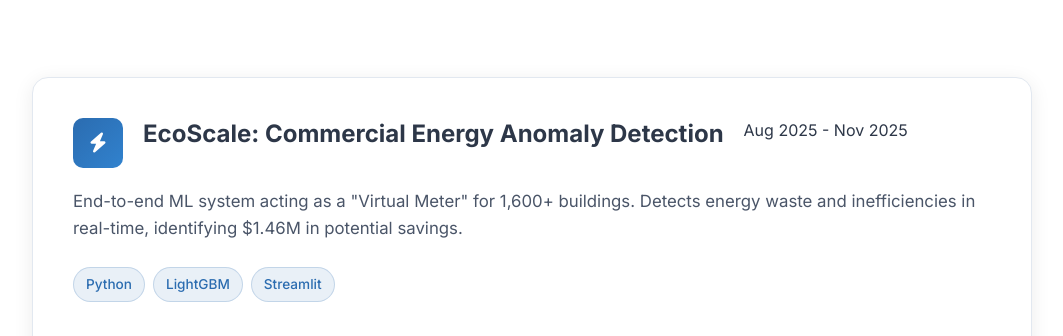
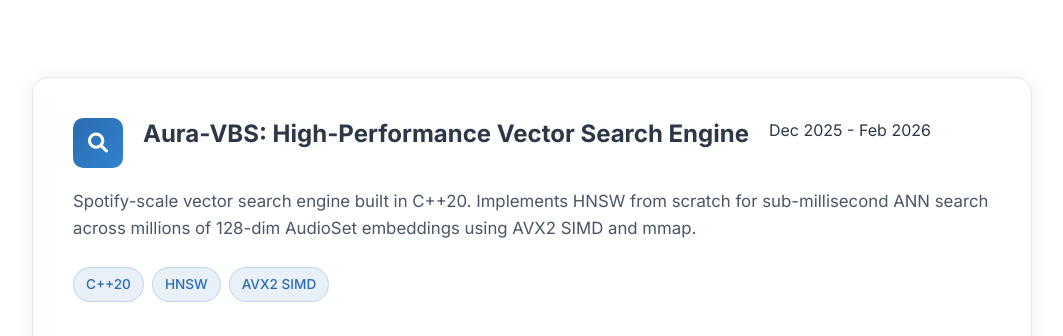
Before and after one commit to youni20/portfolio, a plain HTML site: page index.html in a window 1280 px wide. Shown: the part 6657-6993 px from the top of the page, without its empty margins (108-1171 px from the left). Drawn offline with Linux system fonts and the light colour scheme.

Commit message:
feat: Add Aura-VBS project to portfolio, including its data object and display card.

```diff
--- a/index.html
+++ b/index.html
@@ -415,6 +415,29 @@
                 <h2 class="section-title">Featured Projects</h2>
             </div>
             <div class="projects-grid">
+                <!-- Aura-VBS -->
+                <div class="project-card" data-project="aura-vbs">
+                    <div class="project-content">
+                        <div class="project-header">
+                            <div class="project-icon"><i class="fas fa-search"></i></div>
+                            <h3>Aura-VBS: High-Performance Vector Search Engine</h3>
+                            <span class="project-date">Dec 2025 - Feb 2026</span>
+                        </div>
+                        <p class="project-description">Spotify-scale vector search engine built in C++20. Implements
+                            HNSW from scratch for sub-millisecond ANN search across millions of 128-dim AudioSet
+                            embeddings using AVX2 SIMD and mmap.</p>
+                        <div class="project-tech">
+                            <span class="tech-tag">C++20</span>
+                            <span class="tech-tag">HNSW</span>
+                            <span class="tech-tag">AVX2 SIMD</span>
+                        </div>
+                        <div class="project-links" style="margin-top: 15px;">
+                            <a href="https://github.com/youni20/Aura-VBS-Acoustic-Ultra-fast-Retrieval-Architecture---Vector-Binary-Search-" target="_blank" class="btn-text"><i
+                                    class="fab fa-github"></i> View Code</a>
+                        </div>
+                    </div>
+                </div>
+
                 <!-- EcoScale -->
                 <div class="project-card" data-project="ecoscale">
                     <div class="project-content">
--- a/script.js
+++ b/script.js
@@ -389,6 +389,22 @@ const certData = {
 
 // Project data for modals
 const projectData = {
+  "aura-vbs": {
+    title: "Aura-VBS: High-Performance Vector Search Engine",
+    description:
+      "A high-performance, low-latency vector search engine developed in C++20, designed to provide 'Spotify-scale' retrieval capabilities for massive audio datasets. Implements the HNSW algorithm from scratch for approximate nearest neighbor search across millions of 128-dimensional AudioSet embeddings in sub-millisecond time.",
+    tech: ["C++20", "HNSW", "AVX2 SIMD", "mmap", "Multithreading", "CMake", "Google Benchmark"],
+    features: [
+      "Implemented Hierarchical Navigable Small World (HNSW) algorithm from scratch for ANN search",
+      "Leveraged AVX2 SIMD intrinsics for hardware-accelerated distance calculations",
+      "Used memory-mapping (mmap) for zero-copy data access exceeding physical RAM limits",
+      "Built a custom multithreaded query engine to maximize CPU throughput",
+      "Achieved sub-millisecond search latency across millions of 128-dimensional embeddings",
+    ],
+    skills:
+      "Systems Programming, Algorithm Design, SIMD Optimization, Memory-Mapped I/O, Multithreading, High-Performance Computing",
+    github: "https://github.com/youni20/Aura-VBS",
+  },
   "ecoscale": {
     title: "EcoScale: Commercial Energy Anomaly Detection",
     description:
```
